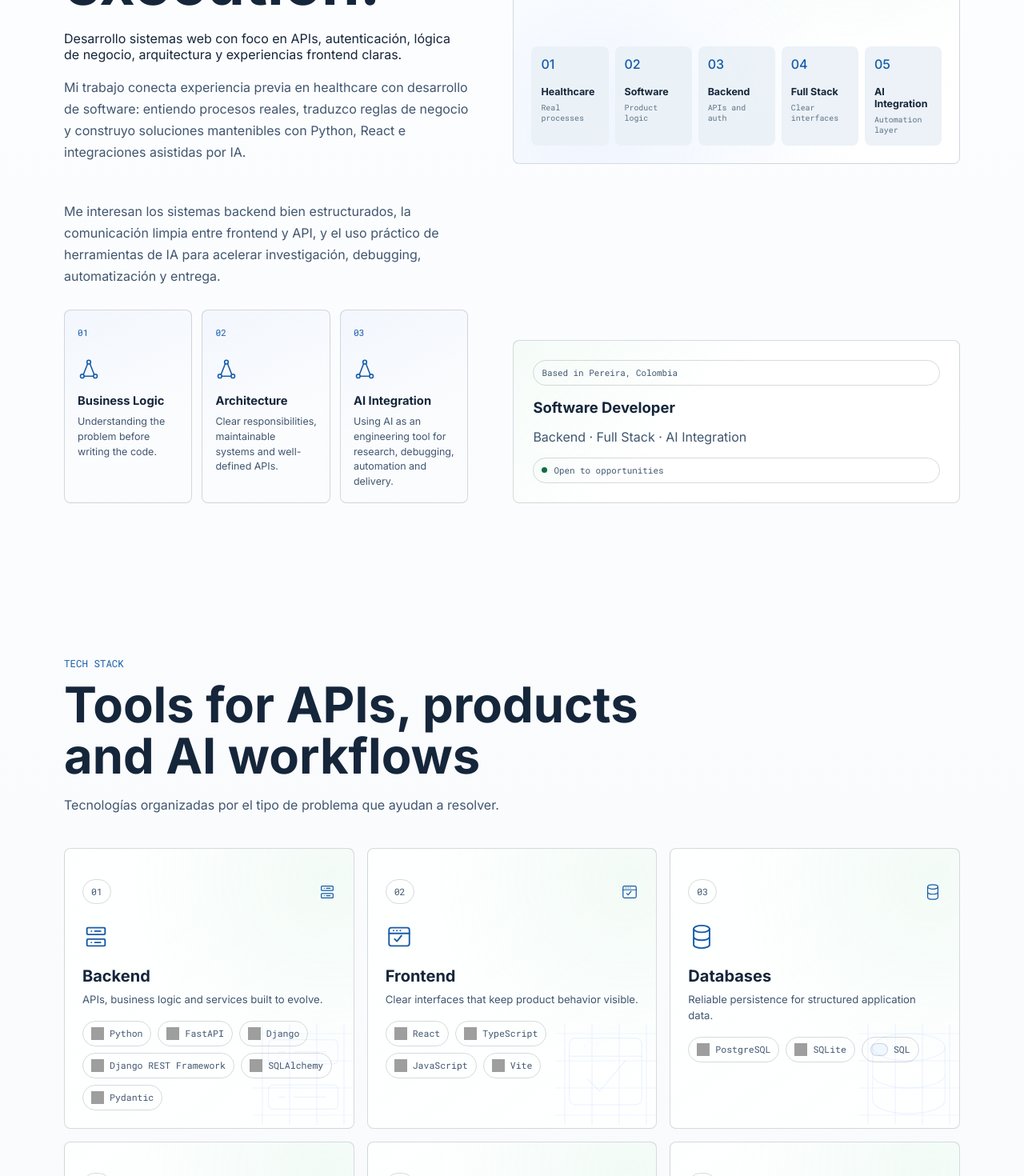
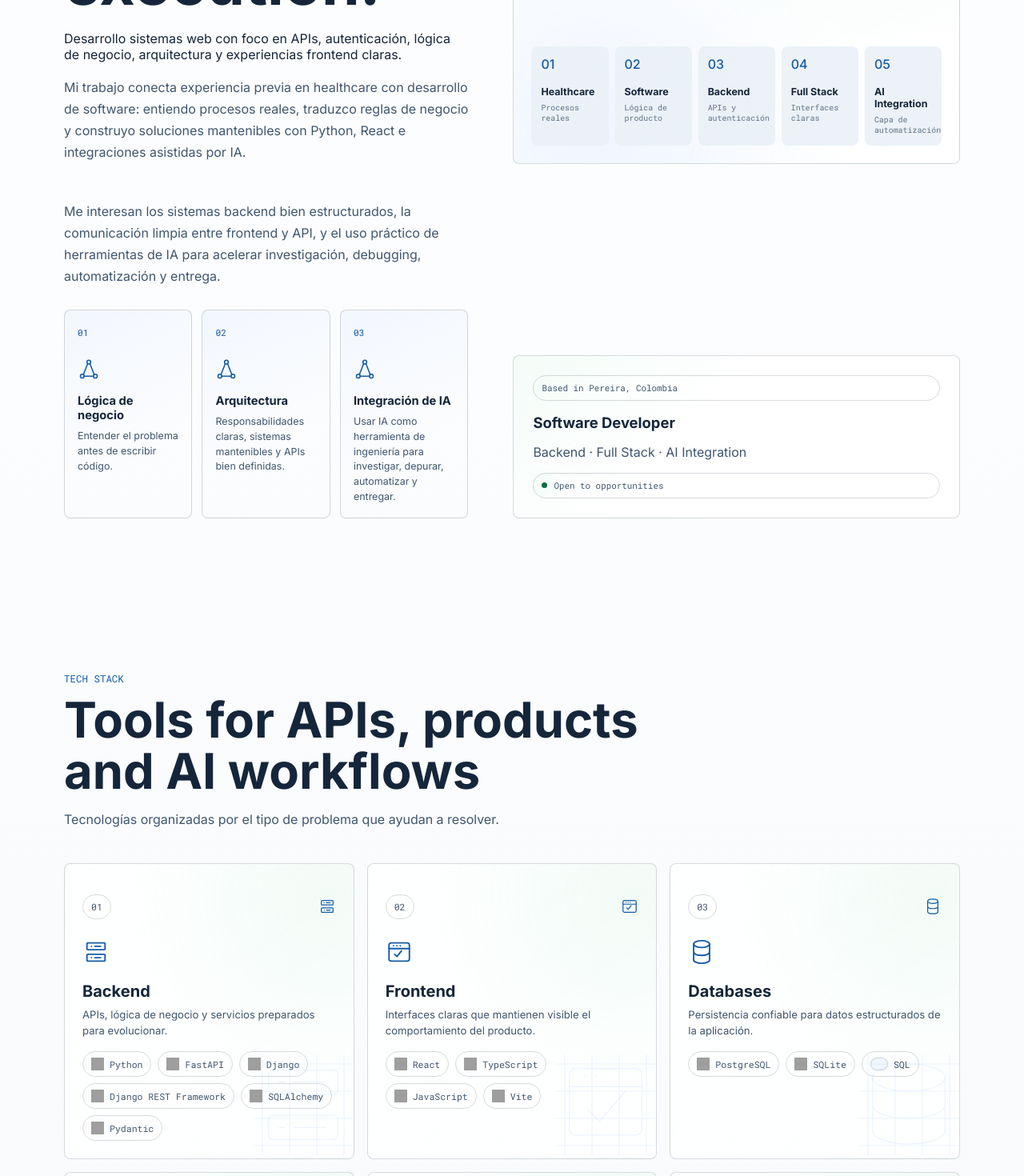
Before and after one commit to diegofce/DiegoPortfolio, a React (Vite) app: page / in a window 1280 px wide. Shown: the part 1200-2670 px from the top of the page at 80% size. Built offline with nearby package versions, Linux system fonts and the light colour scheme; grey boxes are pictures that could not be loaded.

Commit message:
Completar textos en español

```diff
--- a/src/App.jsx
+++ b/src/App.jsx
@@ -26,19 +26,19 @@ const navItems = [
 ];
 
 const assistantPrompts = [
-  "What is Diego's stack?",
-  'Tell me about BookingSaaS.',
-  'How does Diego use AI?',
-  'What projects has Diego built?',
+  '¿Cuál es el stack de Diego?',
+  'Cuéntame sobre BookingSaaS.',
+  '¿Cómo usa Diego la IA?',
+  '¿Qué proyectos ha construido Diego?',
 ];
 
 const stackDescriptions = {
-  Backend: 'APIs, business logic and services built to evolve.',
-  Frontend: 'Clear interfaces that keep product behavior visible.',
-  Databases: 'Reliable persistence for structured application data.',
-  Infrastructure: 'The tooling that keeps delivery repeatable.',
-  Architecture: 'Boundaries that make systems easier to change.',
-  'AI & Automation': 'Practical intelligence connected to real workflows.',
+  Backend: 'APIs, lógica de negocio y servicios preparados para evolucionar.',
+  Frontend: 'Interfaces claras que mantienen visible el comportamiento del producto.',
+  Databases: 'Persistencia confiable para datos estructurados de la aplicación.',
+  Infrastructure: 'Herramientas que mantienen repetible la entrega.',
+  Architecture: 'Límites que hacen más sencillo cambiar los sistemas.',
+  'AI & Automation': 'Inteligencia práctica conectada a flujos reales.',
 };
 
 const stackSymbols = {
@@ -53,38 +53,38 @@ const stackSymbols = {
 const principleCards = [
   {
     number: '01',
-    title: 'Business Logic',
-    text: 'Understanding the problem before writing the code.',
+    title: 'Lógica de negocio',
+    text: 'Entender el problema antes de escribir código.',
   },
   {
     number: '02',
-    title: 'Architecture',
-    text: 'Clear responsibilities, maintainable systems and well-defined APIs.',
+    title: 'Arquitectura',
+    text: 'Responsabilidades claras, sistemas mantenibles y APIs bien definidas.',
   },
   {
     number: '03',
-    title: 'AI Integration',
-    text: 'Using AI as an engineering tool for research, debugging, automation and delivery.',
+    title: 'Integración de IA',
+    text: 'Usar IA como herramienta de ingeniería para investigar, depurar, automatizar y entregar.',
   },
 ];
 
 const buildLayers = [
-  ['01', 'Interface', 'React / TypeScript', 'The surface people use.'],
-  ['02', 'API', 'REST / JWT', 'A clear contract between systems.'],
+  ['01', 'Interfaz', 'React / TypeScript', 'La superficie que usan las personas.'],
+  ['02', 'API', 'REST / JWT', 'Un contrato claro entre sistemas.'],
   [
     '03',
-    'Business Logic',
+    'Lógica de negocio',
     'FastAPI / Django',
-    'Rules that make the product useful.',
+    'Reglas que hacen útil al producto.',
   ],
-  ['04', 'Data', 'PostgreSQL / SQL', 'State that can be trusted.'],
+  ['04', 'Datos', 'PostgreSQL / SQL', 'Estado en el que se puede confiar.'],
   [
     '05',
-    'Infrastructure',
+    'Infraestructura',
     'Redis / Docker',
-    'Reliable delivery and async work.',
+    'Entrega confiable y trabajo asíncrono.',
   ],
-  ['06', 'Intelligence', 'AI APIs', 'Automation connected to purpose.'],
+  ['06', 'Inteligencia', 'AI APIs', 'Automatización conectada a un propósito.'],
 ];
 
 function BrandMark({ className = '' }) {
@@ -289,11 +289,11 @@ function createAssistantAnswer(message) {
     query.includes('tech') ||
     query.includes('technolog')
   ) {
-    return 'Diego works mainly with Python, FastAPI, Django REST Framework, React, TypeScript, PostgreSQL, Redis, Celery, Docker, REST APIs, JWT, OAuth2 and AI API integrations.';
+    return 'Diego trabaja principalmente con Python, FastAPI, Django REST Framework, React, TypeScript, PostgreSQL, Redis, Celery, Docker, APIs REST, JWT, OAuth2 e integraciones con APIs de IA.';
   }
 
   if (query.includes('booking')) {
-    return 'BookingSaaS is documented as a SaaS reservation system using FastAPI, React, PostgreSQL, Celery, Redis and JWT. The confirmed scope includes scalable backend architecture, role-based authentication, multi-tenant logic, conflict prevention and async notifications.';
+    return 'BookingSaaS es un sistema SaaS de reservas con FastAPI, React, PostgreSQL, Celery, Redis y JWT. Incluye arquitectura backend escalable, autenticación por roles, lógica multiinquilino, prevención de conflictos y notificaciones asíncronas.';
   }
 
   if (
@@ -302,11 +302,11 @@ function createAssistantAnswer(message) {
     query.includes('codex') ||
     query.includes('claude')
   ) {
-    return 'Diego positions AI as an integration and productivity layer: AI API integrations, prompt engineering, AI-assisted development, Codex, Claude Code and automation workflows. The portfolio does not claim unsupported AI expertise.';
+    return 'Diego entiende la IA como una capa de integración y productividad: APIs de IA, prompt engineering, desarrollo asistido, Codex, Claude Code y flujos de automatización.';
   }
 
   if (query.includes('project') || query.includes('teamsalud')) {
-    return 'The portfolio currently features TeamSalud, BookingSaaS and a prepared AI Integration Project slot, plus three additional placeholders for future real projects. Project links are intentionally pending until real repositories or demos are provided.';
+    return 'El portafolio presenta TeamSalud, BookingSaaS y un espacio para un proyecto de integración con IA, además de tres proyectos preparados para el futuro.';
   }
 
   if (
@@ -314,10 +314,10 @@ function createAssistantAnswer(message) {
     query.includes('sena') ||
     query.includes('bootcamp')
   ) {
-    return 'Education shown in the portfolio: Corporación Universitaria Iberoamericana · Ingeniería de Software en curso, SENA · Tecnólogo ADSO, and DevSenior-Code Bootcamp · Full Stack Python Senior.';
+    return 'La formación incluye Ingeniería de Software en curso en la Corporación Universitaria Iberoamericana, Tecnólogo ADSO del SENA y Full Stack Python Senior en DevSenior-Code Bootcamp.';
   }
 
-  return "That information is not available in Diego's portfolio yet.";
+  return 'Esa información todavía no está disponible en el portafolio de Diego.';
 }
 
 function Navbar() {
@@ -722,11 +722,11 @@ function Hero() {
 function About() {
   const { t } = useLanguage();
   const pathItems = [
-    ['Healthcare', 'Real processes'],
-    ['Software', 'Product logic'],
-    ['Backend', 'APIs and auth'],
-    ['Full Stack', 'Clear interfaces'],
-    ['AI Integration', 'Automation layer'],
+    ['Healthcare', 'Procesos reales'],
+    ['Software', 'Lógica de producto'],
+    ['Backend', 'APIs y autenticación'],
+    ['Full Stack', 'Interfaces claras'],
+    ['AI Integration', 'Capa de automatización'],
   ];
 
   return (
@@ -839,7 +839,7 @@ function TechStack() {
                       : 'node'
               }
             />
-            <h3>{category}</h3>
+            <h3>{t(`categories.${category}`)}</h3>
             <p>{stackDescriptions[category]}</p>
             <div>
               {technologies
@@ -942,6 +942,11 @@ function ProjectPreview({ project }) {
 
 function ProjectCard({ project, index }) {
   const { t } = useLanguage();
+  const displayProjectValue = (value) => {
+    if (value === 'Clean Architecture') return t('ui.cleanArchitecture');
+    if (value === 'Project data pending') return t('ui.projectDataPending');
+    return value;
+  };
   const hasLinks = project.github || project.demo;
 
   return (
@@ -957,9 +962,9 @@ function ProjectCard({ project, index }) {
         <h3>{project.title}</h3>
         <p>{project.description}</p>
         <div className="project-meta">
-          <span>{project.status}</span>
+          <span>{displayProjectValue(project.status)}</span>
           {project.stack.map((item) => (
-            <span key={item}>{item}</span>
+            <span key={item}>{displayProjectValue(item)}</span>
           ))}
         </div>
         <details>
@@ -973,7 +978,7 @@ function ProjectCard({ project, index }) {
             </p>
             {project.architecture && (
               <p>
-                <strong>{t('ui.architecture')}:</strong> {project.architecture}
+                <strong>{t('ui.architecture')}:</strong> {displayProjectValue(project.architecture)}
               </p>
             )}
           </div>
--- a/src/i18n/translations.js
+++ b/src/i18n/translations.js
@@ -37,7 +37,8 @@ export const translations = {
       buildTitle: 'De la interfaz a la infraestructura',
       educationTitle: 'Formación formal y crecimiento continuo',
     },
-    ui: { primaryNavigation: 'Navegación principal', goHome: 'Ir al inicio', openMenu: 'Abrir menú de navegación', closeMenu: 'Cerrar menú de navegación', architectureFlow: 'Flujo de arquitectura de software', builtWith: 'Construido con React', problem: 'Problema', solution: 'Solución', architecture: 'Arquitectura', githubPending: 'GitHub pendiente', demoPending: 'Demo en vivo pendiente', viewProject: 'Ver proyecto', assistantPreview: 'Asistente del portafolio', askAbout: 'Pregunta por proyectos, stack, arquitectura e integración de IA. Las respuestas se limitan al contenido confirmado del portafolio.', aiLabel: 'IA y automatización' },
+    ui: { primaryNavigation: 'Navegación principal', goHome: 'Ir al inicio', openMenu: 'Abrir menú de navegación', closeMenu: 'Cerrar menú de navegación', architectureFlow: 'Flujo de arquitectura de software', builtWith: 'Construido con React', problem: 'Problema', solution: 'Solución', architecture: 'Arquitectura', githubPending: 'GitHub pendiente', demoPending: 'Demo en vivo pendiente', viewProject: 'Ver proyecto', assistantPreview: 'Asistente del portafolio', askAbout: 'Pregunta por proyectos, stack, arquitectura e integración de IA. Las respuestas se limitan al contenido confirmado del portafolio.', aiLabel: 'IA y automatización', cleanArchitecture: 'Arquitectura limpia', projectDataPending: 'Datos del proyecto pendientes' },
+    categories: { Backend: 'Backend', Frontend: 'Frontend', Databases: 'Bases de datos', Infrastructure: 'Infraestructura', Architecture: 'Arquitectura', 'AI & Automation': 'IA y automatización' },
     assistant: {
       toggle: 'Pregúntale a Diego AI',
       close: 'Cerrar asistente de IA',
@@ -89,7 +90,8 @@ export const translations = {
       buildTitle: 'From interface to infrastructure',
       educationTitle: 'Formal training and continued growth',
     },
-    ui: { primaryNavigation: 'Primary navigation', goHome: 'Go to home', openMenu: 'Open navigation menu', closeMenu: 'Close navigation menu', architectureFlow: 'Software architecture flow', builtWith: 'Built with React', problem: 'Problem', solution: 'Solution', architecture: 'Architecture', githubPending: 'GitHub pending', demoPending: 'Live demo pending', viewProject: 'View project', assistantPreview: 'Portfolio Assistant', askAbout: 'Ask about projects, stack, architecture and AI integration. Answers are limited to confirmed portfolio content.', aiLabel: 'AI & Automation' },
+    ui: { primaryNavigation: 'Primary navigation', goHome: 'Go to home', openMenu: 'Open navigation menu', closeMenu: 'Close navigation menu', architectureFlow: 'Software architecture flow', builtWith: 'Built with React', problem: 'Problem', solution: 'Solution', architecture: 'Architecture', githubPending: 'GitHub pending', demoPending: 'Live demo pending', viewProject: 'View project', assistantPreview: 'Portfolio Assistant', askAbout: 'Ask about projects, stack, architecture and AI integration. Answers are limited to confirmed portfolio content.', aiLabel: 'AI & Automation', cleanArchitecture: 'Clean Architecture', projectDataPending: 'Project data pending' },
+    categories: { Backend: 'Backend', Frontend: 'Frontend', Databases: 'Databases', Infrastructure: 'Infrastructure', Architecture: 'Architecture', 'AI & Automation': 'AI & Automation' },
     assistant: {
       toggle: 'Ask Diego AI',
       close: 'Close AI assistant',
```
